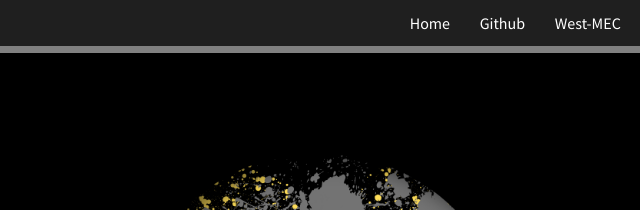
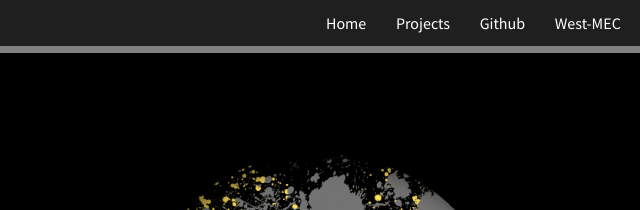
Before and after one commit to AnnabelleTran/portfolio, a plain HTML site: page index.html in a window 1280 px wide. Shown: the top 210 px of the page, 640-1280 px from the left. Drawn offline with nearby package versions, Linux system fonts and the light colour scheme; a web font is replaced by a local one.

Commit message:
Add files via upload

```diff
--- a/index.html
+++ b/index.html
@@ -25,6 +25,7 @@
 <nav>
     <p>Annabelle Tran</p>
     <a href = "https://annabelletran.github.io/portfolio/">Home</a>
+    <a href = "projects.html">Projects</a>
     <a href = "https://github.com/AnnabelleTran">Github</a>
     <a href = "https://west-mec.edu/">West-MEC</a>
 </nav>
```
Also changed, not shown: projects.html (+1 -0 lines).
